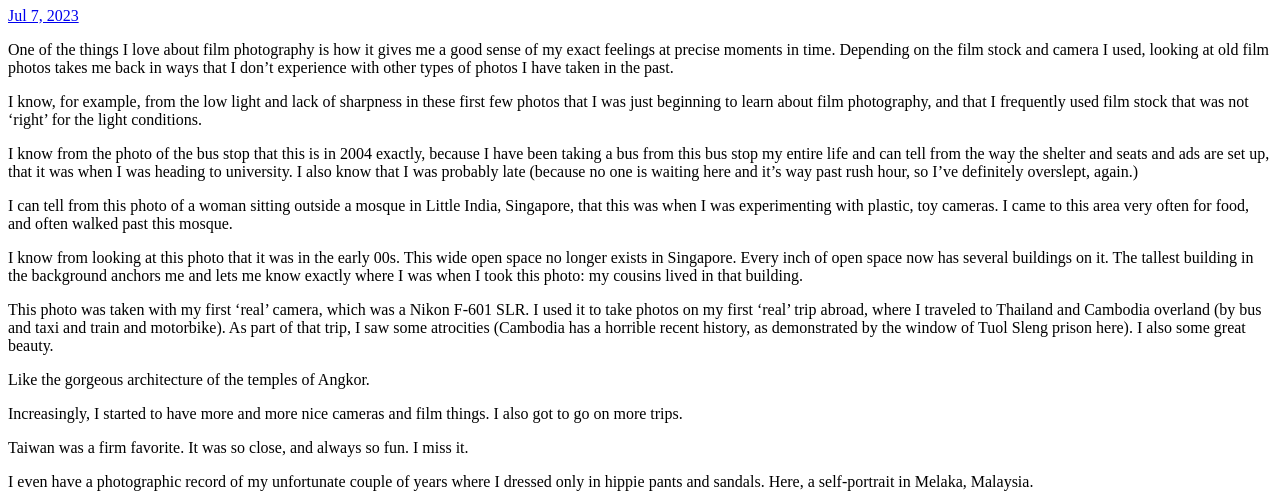
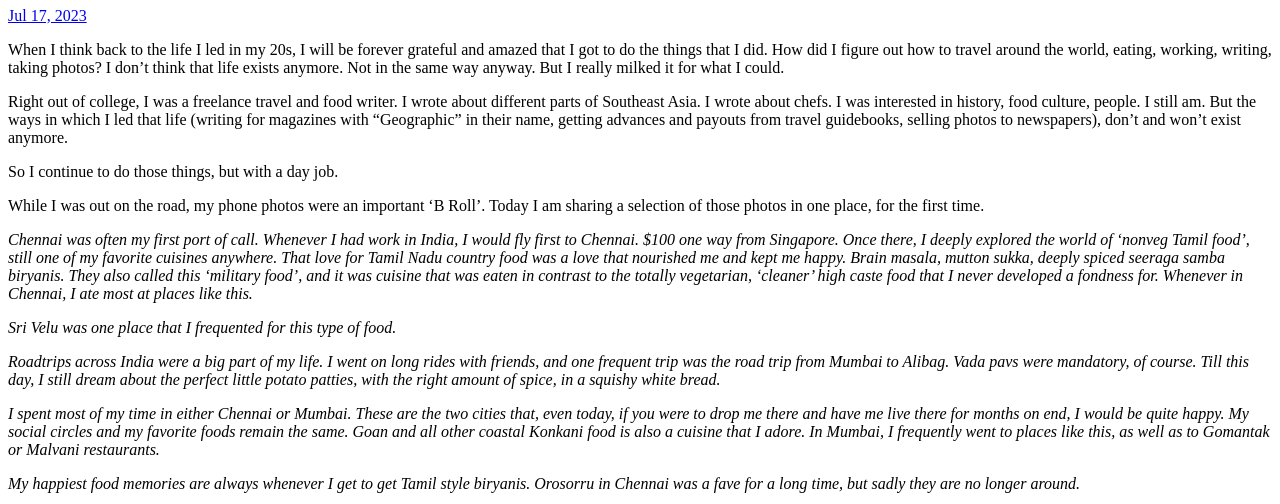
Before and after one commit to skinnylatte/photoblog, a plain HTML site: page index.html in a window 1280 px wide. Shown: the part 73-577 px from the top of the page. Drawn offline with Linux system fonts and the light colour scheme.

Commit message:
Archiving from Micro.blog.

```diff
--- a/index.html
+++ b/index.html
@@ -21,6 +21,32 @@
 <div class="h-feed">
 
 
+
+	  <div class="h-entry">
+
+			<h1><a href="https://micro.popagandhi.com/2023/07/17/b-sides-india.html">B Sides (India)</a></h1>
+
+
+		<a href="https://micro.popagandhi.com/2023/07/17/b-sides-india.html" class="u-url"><time class="dt-published" datetime="2023-07-17 14:08:33 -0700">Jul 17, 2023</time></a>
+
+		<div class="e-content">
+			 <p>When I think back to the life I led in my 20s, I will be forever grateful and amazed that I got to do the things that I did. How did I figure out how to travel around the world, eating, working, writing, taking photos? I don&rsquo;t think that life exists anymore. Not in the same way anyway. But I really milked it for what I could.</p>
+<p>Right out of college, I was a freelance travel and food writer. I wrote about different parts of Southeast Asia. I wrote about chefs. I was interested in history, food culture, people. I still am. But the ways in which I led that life (writing for magazines with &ldquo;Geographic&rdquo; in their name, getting advances and payouts from travel guidebooks, selling photos to newspapers), don&rsquo;t and won&rsquo;t exist anymore.</p>
+<p>So I continue to do those things, but with a day job.</p>
+<p>While I was out on the road, my phone photos were an important &lsquo;B Roll&rsquo;. Today I am sharing a selection of those photos in one place, for the first time.</p>
+<!-- raw HTML omitted -->
+<p><em>Chennai was often my first port of call. Whenever I had work in India, I would fly first to Chennai. $100 one way from Singapore. Once there, I deeply explored the world of &lsquo;nonveg Tamil food&rsquo;, still one of my favorite cuisines anywhere. That love for Tamil Nadu country food was a love that nourished me and kept me happy. Brain masala, mutton sukka, deeply spiced seeraga samba biryanis. They also called this &lsquo;military food&rsquo;, and it was cuisine that was eaten in contrast to the totally vegetarian, &lsquo;cleaner&rsquo; high caste food that I never developed a fondness for. Whenever in Chennai, I ate most at places like this.</em></p>
+<!-- raw HTML omitted -->
+<p><em>Sri Velu was one place that I frequented for this type of food.</em></p>
+<!-- raw HTML omitted -->
+<p><em>Roadtrips across India were a big part of my life. I went on long rides with friends, and one frequent trip was the road trip from Mumbai to Alibag. Vada pavs were mandatory, of course. Till this day, I still dream about the perfect little potato patties, with the right amount of spice, in a squishy white bread.</em></p>
+<!-- raw HTML omitted -->
+<p><em>I spent most of my time in either Chennai or Mumbai. These are the two cities that, even today, if you were to drop me there and have me live there for months on end, I would be quite happy. My social circles and my favorite foods remain the same. Goan and all other coastal Konkani food is also a cuisine that I adore. In Mumbai, I frequently went to places like this, as well as to Gomantak or Malvani restaurants.</em></p>
+<!-- raw HTML omitted -->
+<p><em>My happiest food memories are always whenever I get to get Tamil style biryanis. Orosorru in Chennai was a fave for a long time, but sadly they are no longer around.</em></p>
+
+		</div>
+	  </div>
 
 	  <div class="h-entry">
 
```
